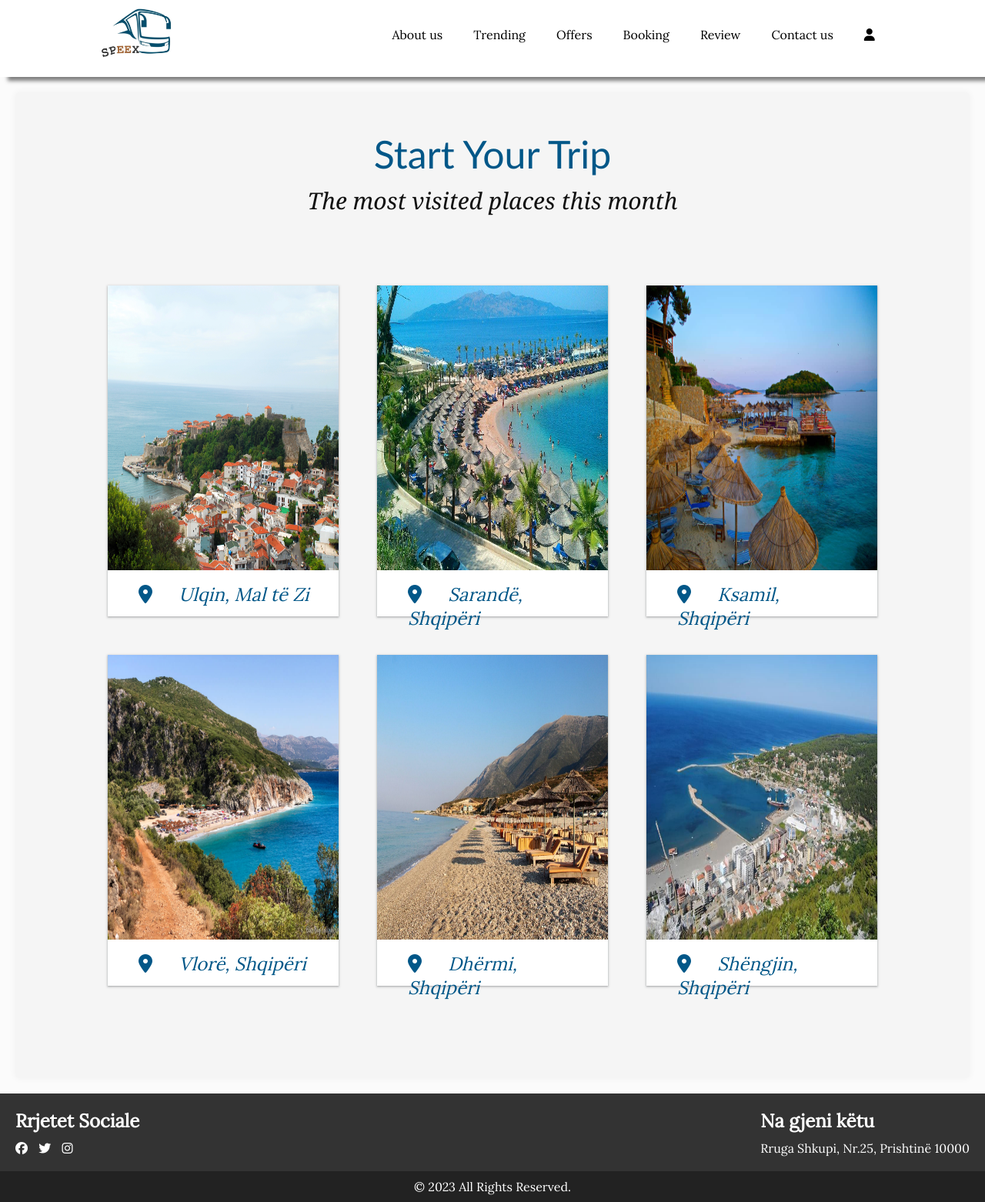
After one commit to kanitasadiku/WEBProject-AgjensioniTuristik, a PHP site: page /html/trending.html in a window 1280 px wide. The commit adds this page. Shown: the whole page at 77% size. Run offline with PHP 8.4, Linux system fonts and the light colour scheme; some libraries are stand-ins or nearby versions.

```diff
--- a/css/style.css
+++ b/css/style.css
@@ -180,56 +180,7 @@ button:hover {
   .active, .dot:hover {
     background-color: #717171;
   }
-<<<<<<< HEAD
-
-  /* about us */
-  header {
-    background-color: #333;
-    color: #fff;
-    text-align: center;
-    padding: 20px;
-}
-
-section {
-    padding: 30px;
-    margin: 20px;
-    background-color:#f5f5f5;
-    border-radius :5px;
-    box-shadow: 0 0 10px rgba(0, 0, 0, 0.05);
-}
-
-
-ul {
-    list-style-type: none;
-    padding: 0;
-}
-
-li {
-    margin-bottom: 10px;
-}
-/*box1*/
-section.boxes-container {
-    display: flex;
-    flex-direction: row;
-    align-items: center;
-    justify-content: space-evenly;
-}
-.box{
-    width:300px;
-    background-color: #ffff;
-    border: 0.5px solid #ececec;
-    margin: 20px;
-    box-sizing: border-box;
-}
-.box img{
-    width:100%;
-    height:auto;
-    object-fit: cover;
-}
-=======
-
-
-  .main-foto-text {
+.main-foto-text {
     display: flex;
     justify-content: space-around;
     padding: 20px;
@@ -309,25 +260,138 @@ section.boxes-container {
     justify-content: space-between;
   }
 
-  .footer h1 {
+.footer h1 {
     font-size: 24px;
     margin-bottom: 10px;
   }
 
-  .social-media a {
+.social-media a {
     color: #fff;
     margin-right: 10px;
     text-decoration: none;
   }
 
-  .second p {
+.second p {
     margin: 0;
   }
 
-  .copyright {
+.copyright {
     background-color: #222;
     color: #fff;
     text-align: center;
     padding: 10px;
   }
->>>>>>> 919f393c78c920a4e456864cf1641da7791ee7e4
+
+  /* about us */
+header {
+    background-color: #333;
+    color: #fff;
+    text-align: center;
+    padding: 20px;
+}
+
+section {
+    padding: 30px;
+    margin: 20px;
+    background-color:#f5f5f5;
+    border-radius :5px;
+    box-shadow: 0 0 10px rgba(0, 0, 0, 0.05);
+}
+
+ul {
+    list-style-type: none;
+    padding: 0;
+}
+li {
+    margin-bottom: 10px;
+}
+/*box1*/
+section.boxes-container {
+    display: flex;
+    flex-direction: row;
+    align-items: center;
+    justify-content: space-evenly;
+}
+.box{
+    width:300px;
+    background-color: #ffff;
+    border: 0.5px solid #ececec;
+    margin: 20px;
+    box-sizing: border-box;
+}
+.box img{
+    width:100%;
+    height:auto;
+    object-fit: cover;
+}
+
+
+
+/* TRENDING */
+.title {
+    text-align: center;
+    margin-bottom: 55px;
+  }
+  .title h2 {
+    font-size: 50px;
+    color: #015788;
+    margin-top: 20px;
+    padding-bottom: 10px;
+    font-weight: 300;
+    font-family: 'Gill Sans', 'Gill Sans MT', Calibri, 'Trebuchet MS', sans-serif;
+
+  }
+  .title p {
+    font-size: 30px;
+    color: #111111;
+    font-family: Cambria, Cochin, Georgia, Times, 'Times New Roman', serif;
+    font-style: oblique;
+  }
+
+#courses .courses {
+    display: grid;
+    grid-template-columns: repeat(3, 1fr);
+    gap: 50px;
+    margin: 90px;
+    padding-top: -5px;
+}
+
+#courses .courses .card {
+    width: 100%;
+    height: 430px;
+    background-color: #fff;
+    box-shadow: rgba(60, 64, 67, 0.3) 0px 1px 2px 0px, rgba(60, 64, 67, 0.15) 0px 1px 3px 1px;
+    cursor: pointer;
+    transition: all 0.4s ease-in-out;
+}
+
+#courses .courses .card img {
+    width: 100%;
+    height: 370px;
+}
+
+#courses .courses .card .location {
+    padding-left: 40px;
+    padding-top: 12px;
+}
+
+#courses .courses .card .location i {
+    font-size: 24px;
+    color: #015788;
+}
+
+#courses .courses .card .location i:hover {
+    color: #79c0ea;
+}
+
+#courses .courses .card .location span {
+    font-size: 24px;
+    padding: 30px;
+    font-style: italic;
+    font-weight: 300;
+    color: #015788;
+}
+
+#courses .courses .card:hover {
+    transform: scale(1.1);
+}
--- /dev/null
+++ b/html/trending.html
@@ -0,0 +1,101 @@
+<!DOCTYPE html>
+<html lang="en">
+<head>
+    <meta charset="UTF-8">
+    <meta name="viewport" content="width=, initial-scale=1.0">
+    <title>Trending</title>
+    <link rel="icon" href="../img/logo.png" type="image/icon">
+    <link rel="stylesheet" href="../css/style.css">
+    <script src="https://kit.fontawesome.com/7be85ed243.js"></script>
+</head>
+<body>
+        <nav class="navbar">
+            <div class="logo"><a href="index.html"><img src="../img/logo.jpg" alt=""></a></div>
+            <ul class="nav-links">
+                <li><a href="about-us.html"> About us </a></li>
+                <li><a href="trending.html"> Trending </a></li>
+                <li><a href="offers.html"> Offers </a></li>
+                <li><a href="booking.html"> Booking </a></li>
+                <li><a href="review.html"> Review </a></li>
+                <li><a href="contact_us.html"> Contact us </a></li>
+                <li><a href="login.html"> <i class="fa-solid fa-user"></i> </a></li>
+            </ul>
+         </nav>
+
+         <section id="courses" class="bg-light">
+            <div class="container">
+                <div class="title">
+                    <h2>Start Your Trip</h2>
+                    <p>The most visited places this month</p>
+                </div>
+
+                <div class="courses">
+                    <div class="card">
+                        <img src="../img/u.jpg">
+                        <div class="location">
+                            <i class="fa-solid fa-location-dot"></i>
+                            <span>Ulqin, Mal të Zi</span>
+                        </div>
+                    </div>
+                    <div class="card">
+                        <img src="../img/sarand.jpg">
+                        <div class="location">
+                            <i class="fa-solid fa-location-dot"></i>
+                            <span>Sarandë, Shqipëri</span>
+                        </div>
+                    </div>
+                    <div class="card">
+                        <img src="../img/ksamil.jpg">
+                        <div class="location">
+                            <i class="fa-solid fa-location-dot"></i>
+                            <span>Ksamil, Shqipëri</span>
+                        </div>
+                    </div>
+                    <div class="card">
+                        <img src="../img/vlore gjipe.jpg">
+                        <div class="location">
+                            <i class="fa-solid fa-location-dot"></i>
+                            <span>Vlorë, Shqipëri</span>
+                        </div>
+                    </div>
+                    <div class="card">
+                        <img src="../img/dhermi.jpg">
+                        <div class="location">
+                            <i class="fa-solid fa-location-dot"></i>
+                            <span>Dhërmi, Shqipëri</span>
+                        </div>
+                    </div>
+                    <div class="card">
+                        <img src="../img/shengjin.jpg">
+                        <div class="location">
+                            <i class="fa-solid fa-location-dot"></i>
+                            <span>Shëngjin, Shqipëri</span>
+                        </div>
+                    </div>
+                </div>
+            </div>
+        </section>
+
+        <footer class="footer">
+            <div class="first">
+            <h1>Rrjetet Sociale</h1>
+           <div class="social-media">
+            <a href="#"><i class="fa-brands fa-facebook"></i></a>
+            <a href="#"><i class="fa-brands fa-twitter"></i></a>
+            <a href="#"><i class="fa-brands fa-instagram"></i></a>
+           </div>
+           </div>
+           <div class="second">
+            <h1>Na gjeni këtu</h1>
+            <p>Rruga Shkupi, Nr.25, Prishtinë 10000</p>
+
+           </div>
+        </footer>
+        <div class="copyright">
+            <p>© 2023 All Rights Reserved.</p>
+        </div>
+        <!--JS-->
+        <script src="../js/script.js"></script>
+
+</body>
+</html>
```
Also changed, not shown: img/dhermi.jpg (added), img/ksamil.jpg (added), img/sarand.jpg (added), img/shengjin.jpg (added), img/u.jpg (added), img/vlore gjipe.jpg (added).
